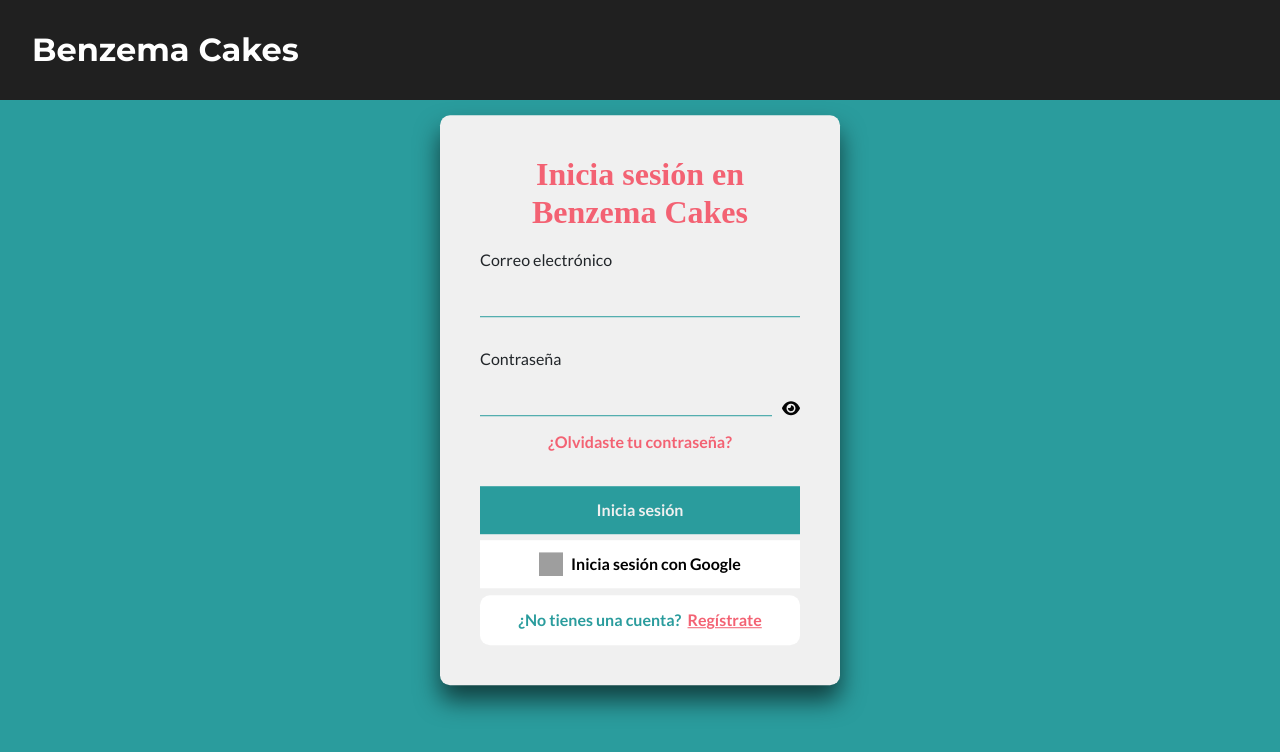
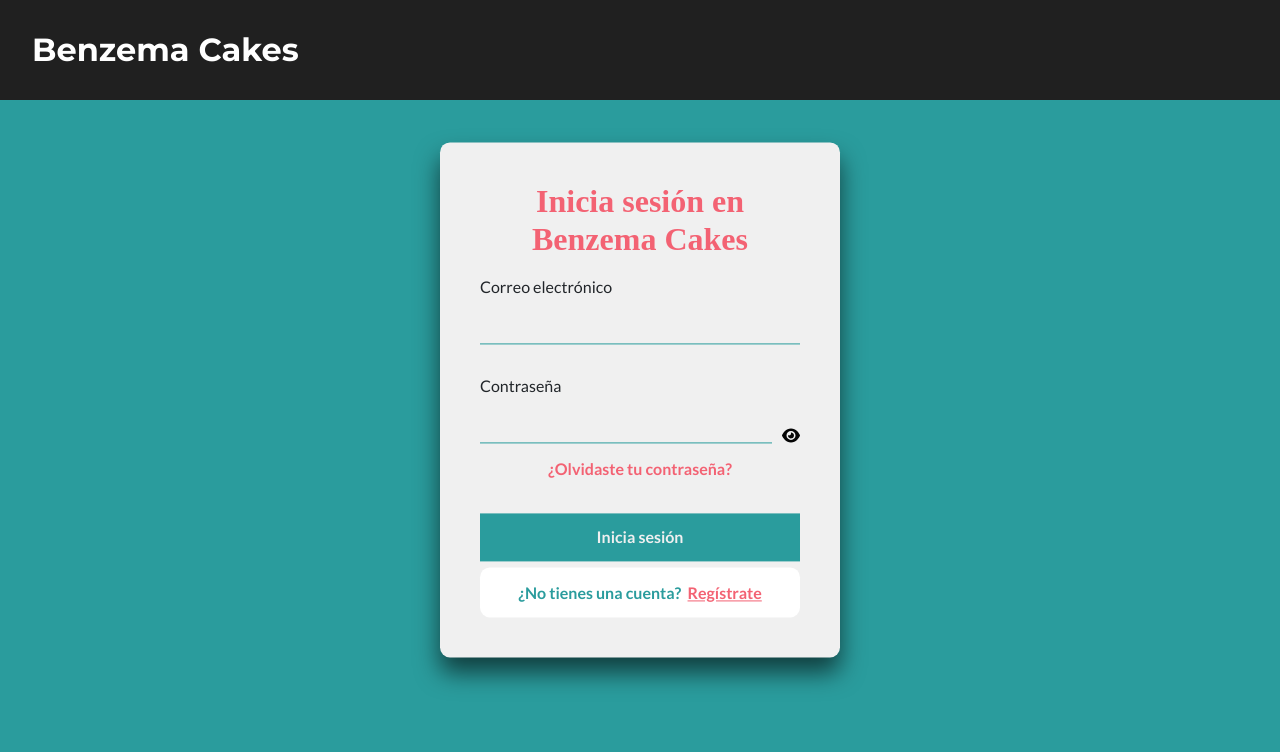
Before and after one commit to nico858/pastelito, a React (Vite) app in the folder client/: page /login in a window 1280 px wide. Shown: the top 752 px of the page. Built offline with nearby package versions, Linux system fonts and the light colour scheme; grey boxes are pictures that could not be loaded.

Commit message:
google Button hidden

```diff
--- a/client/src/pages/Login.jsx
+++ b/client/src/pages/Login.jsx
@@ -3,7 +3,7 @@ import { useForm } from "react-hook-form";
 import { FontAwesomeIcon } from "@fortawesome/react-fontawesome";
 import { faEye, faEyeSlash } from "@fortawesome/free-solid-svg-icons";
 import { useState } from "react";
-import { Link, useNavigate} from "react-router-dom";
+import { Link, useNavigate } from "react-router-dom";
 import { useAuth } from "../context/AuthContext";
 import { useEffect } from "react";
 
@@ -23,12 +23,12 @@ export default function Register() {
     setShowPassword(!showPassword);
   };
 
-  const handleButton = () => {
-    window.location.href = "http://localhost:3000/api/v1/auth/login/google";
+  const handleButton = async() => {
+    window.open("http://localhost:3000/api/v1/auth/login/google", "_blank");
   };
 
   useEffect(() => {
-    if(isAuthenticated) {
+    if (isAuthenticated) {
       console.log("isAuthenticated", isAuthenticated);
       navigate("/");
     }
--- a/client/src/styles/register.css
+++ b/client/src/styles/register.css
@@ -127,7 +127,7 @@ button:hover {
 }
 
 .googleButton {
-  display: flex;
+  display: none;
   align-items: center;
   justify-content: center;
   margin-top: 2%;
```
